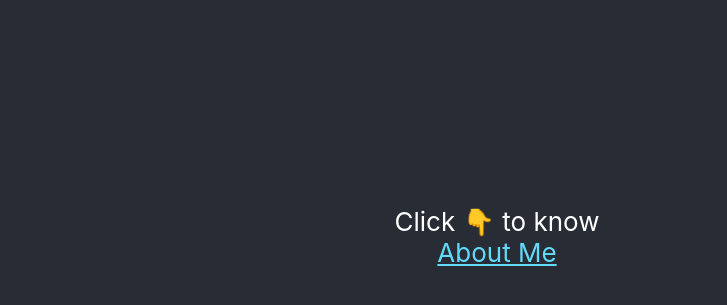
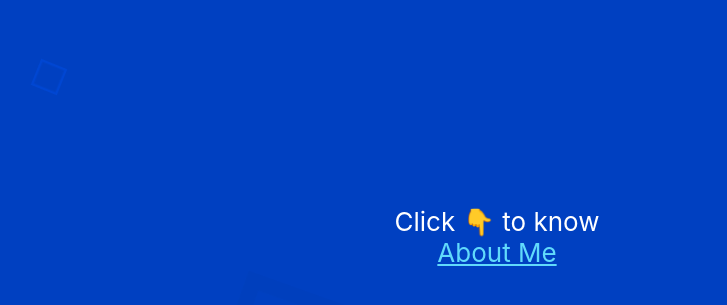
Before and after one commit to sahil-bhandari/aboutme, a React (Create React App) app: page / in a window 1280 px wide. Shown: the part 163-468 px from the top of the page, without its empty margins (143-870 px from the left). Built offline with nearby package versions, Linux system fonts and the light colour scheme.

Commit message:
Add background to Main Page

```diff
--- a/src/App.css
+++ b/src/App.css
@@ -14,7 +14,7 @@
 }
 
 .App-header {
-  background-color: #282c34;
+  background-color: #fcfcfc00;
   min-height: 100vh;
   display: flex;
   flex-direction: column;
@@ -22,6 +22,8 @@
   justify-content: center;
   font-size: calc(10px + 2vmin);
   color: white;
+  z-index: 999;
+  position: relative;
 }
 
 .App-link {
--- a/src/App.tsx
+++ b/src/App.tsx
@@ -1,10 +1,10 @@
-import React from 'react';
-import logo from './logo.svg';
 import './App.css';
+import Background from './assets/background';
 
 function App() {
   return (
     <div className="App">
+      <Background/>
       <header className="App-header">
         <a>Click 👇 to know </a>
         <a
--- /dev/null
+++ b/src/assets/background/index.jsx
@@ -0,0 +1,18 @@
+import "./styles.css";
+
+const Background = () => {
+  return (
+    <>
+      <ul class="background">
+        <li></li>
+        <li></li>
+        <li></li>
+        <li></li>
+        <li></li>
+        <li></li>
+      </ul>
+    </>
+  );
+};
+
+export default Background;
--- /dev/null
+++ b/src/assets/background/styles.css
@@ -0,0 +1,74 @@
+@keyframes cube {
+    from {
+        transform: scale(0) rotate(0deg) translate(-50%, -50%);
+        opacity: 1;
+    }
+    to {
+        transform: scale(20) rotate(960deg) translate(-50%, -50%);
+        opacity: 0;
+    }
+}
+
+.background {
+    position: fixed;
+    width: 100vw;
+    height: 100vh;
+    top: 0;
+    left: 0;
+    margin: 0;
+    padding: 0;
+    background: #0040C1;
+    overflow: hidden;
+}
+.background li {
+    position: absolute;
+    top: 80vh;
+    left: 45vw;
+    width: 10px;
+    height: 10px;
+    border: solid 1px #0039ad;
+    color: transparent;
+    transform-origin: top left;
+    transform: scale(0) rotate(0deg) translate(-50%, -50%);
+    animation: cube 7s ease-in forwards infinite;
+}
+undefined
+.background li:nth-child(0) {
+    animation-delay: 0s;
+    left: 66vw;
+    top: 66vh;
+    border-color: #0046d4;
+}
+
+.background li:nth-child(1) {
+    animation-delay: 2s;
+    left: 35vw;
+    top: 69vh;
+}
+
+.background li:nth-child(2) {
+    animation-delay: 4s;
+    left: 69vw;
+    top: 7vh;
+    border-color: #0046d4;
+}
+
+.background li:nth-child(3) {
+    animation-delay: 6s;
+    left: 15vw;
+    top: 30vh;
+    border-color: #0046d4;
+}
+
+.background li:nth-child(4) {
+    animation-delay: 8s;
+    left: 86vw;
+    top: 95vh;
+    border-color: #0046d4;
+}
+
+.background li:nth-child(5) {
+    animation-delay: 10s;
+    left: 16vw;
+    top: 42vh;
+}
--- a/src/index.tsx
+++ b/src/index.tsx
@@ -4,9 +4,11 @@ import './index.css';
 import App from './App';
 import reportWebVitals from './reportWebVitals';
 
+
 const root = ReactDOM.createRoot(
   document.getElementById('root') as HTMLElement
 );
+
 root.render(
   <React.StrictMode>
     <App />
```
Also changed, not shown: src/logo.svg (deleted), 1 other file (tests, documents, lock files or other folders).
